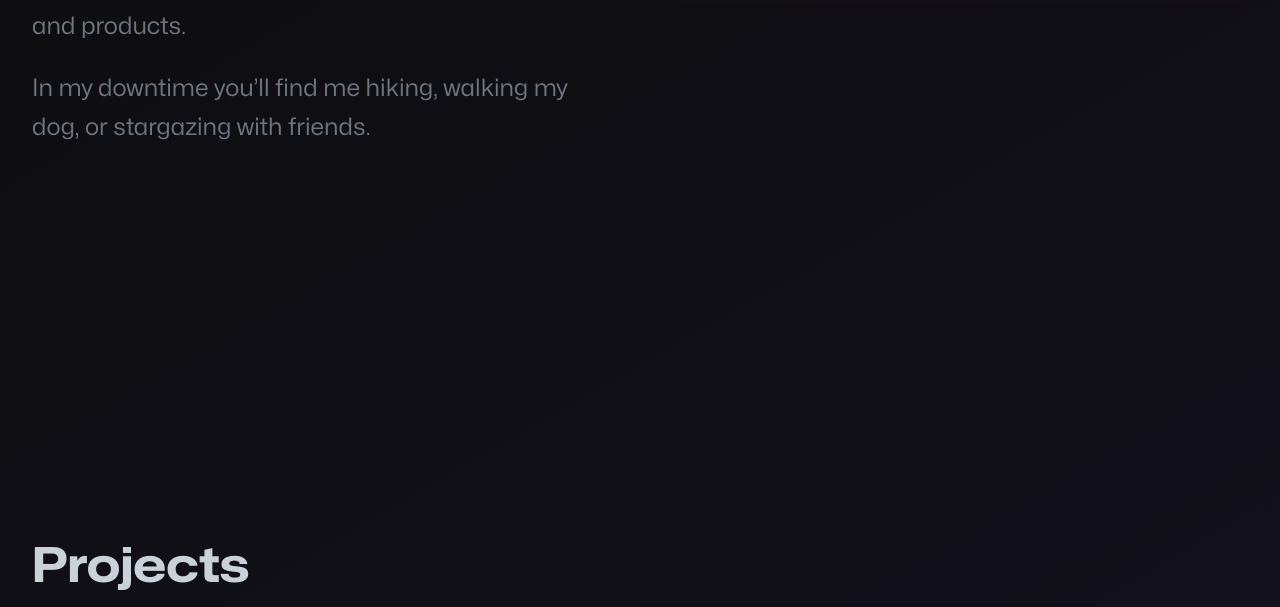
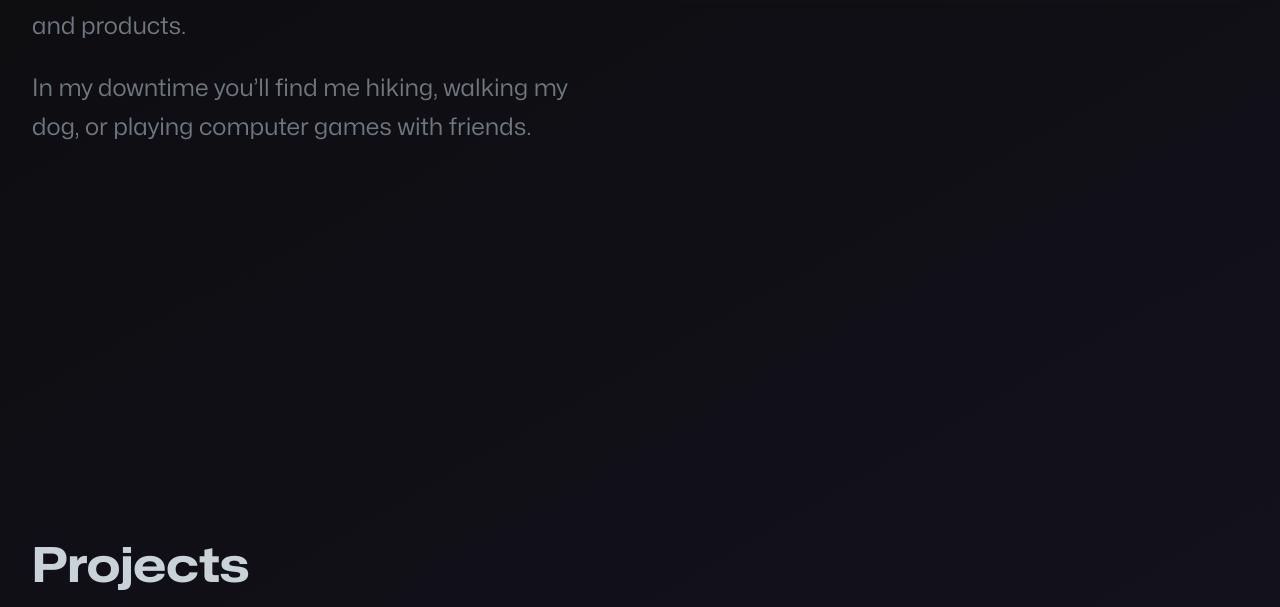
Before and after one commit to mikespinks0401/codespaces-actions-playground, a plain HTML site: page src/index.html in a window 1280 px wide. Shown: the part 1485-2092 px from the top of the page. Drawn offline with Linux system fonts and the light colour scheme.

Commit message:
about edit

```diff
--- a/src/index.html
+++ b/src/index.html
@@ -79,7 +79,7 @@
             that connects people with services and products.
           </p>
           <p>
-            In my downtime you’ll find me hiking, walking my dog, or stargazing
+            In my downtime you’ll find me hiking, walking my dog, or playing computer games
             with friends.
           </p>
         </div>
```
